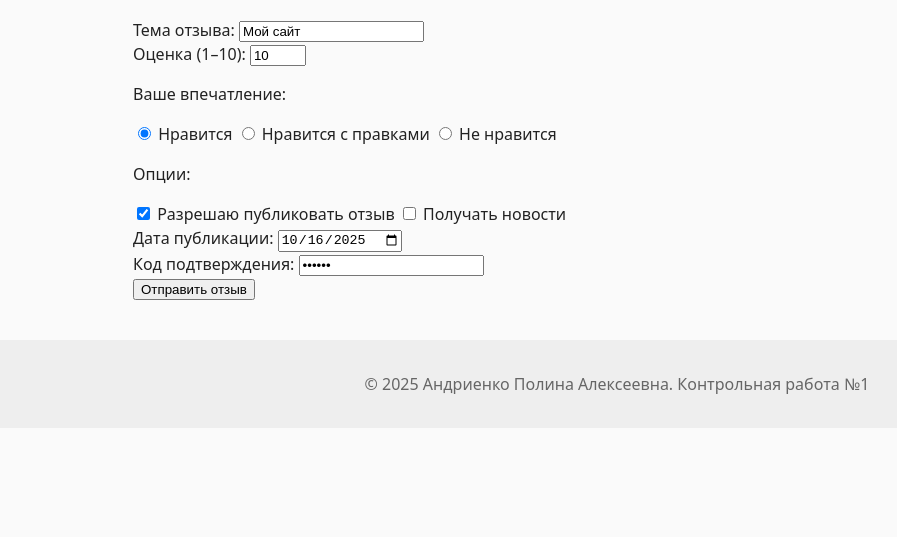
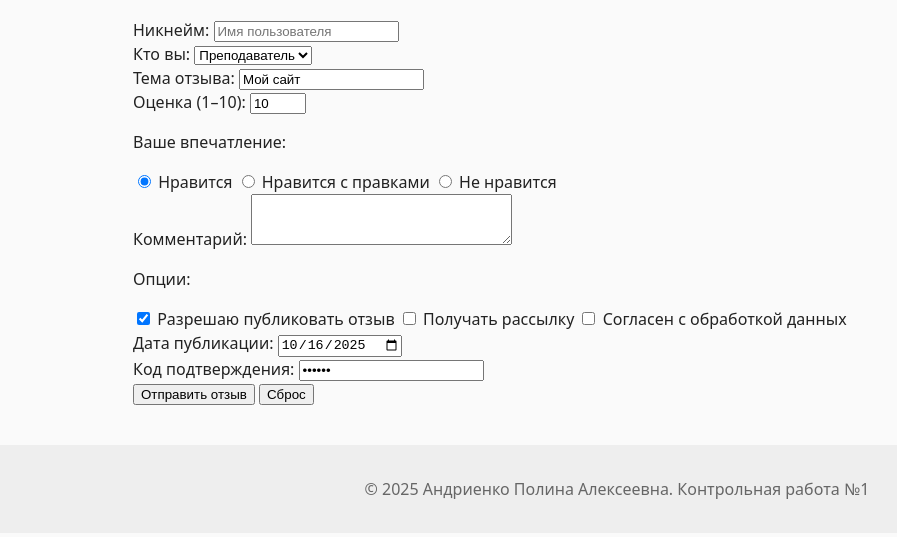
Before and after one commit to ponchigs/ponchigs_portfolio, a plain HTML site: page feedback.html in a window 1280 px wide. Shown: the part 155-692 px from the top of the page, without its empty margins (23-920 px from the left). Drawn offline with Linux system fonts and the light colour scheme.

Commit message:
Add files via upload

```diff
--- a/feedback.html
+++ b/feedback.html
@@ -26,23 +26,45 @@
   <main>
     <h1>Оставить отзыв</h1>
     <form action="https://ya.ru/search?">
+      <div>
+      <label>Никнейм: <input type="text" name="nickname" placeholder="Имя пользователя"></label><br>
+      <label for="your_post"> Кто вы:</label>
+        <select name="your_post" id="your_post">
+        <option value="student">Студент</option>
+        <option value="teacher" selected>Преподаватель</option>
+        <option value="other">Другое</option>
+      </select><br>
       <label>Тема отзыва: <input type="text" name="topic" value="Мой сайт"></label><br>
-      <label>Оценка (1–10): <input type="number" name="rating" min="1" max="10" value="10"></label><br>
+      <label>Оценка (1–10): <input type="number" name="rating" min="1" max="10" value="10"></label>
+      </div>
 
       <p>Ваше впечатление:</p>
+      <div>
       <label><input type="radio" name="mood" value="like" checked> Нравится</label>
       <label><input type="radio" name="mood" value="ok"> Нравится с правками</label>
-      <label><input type="radio" name="mood" value="no"> Не нравится</label><br>
+      <label><input type="radio" name="mood" value="no"> Не нравится</label>
+      </div>
+
+      <div>
+      <label for="comment"> Комментарий:</label>
+      <textarea name="comment" id="comment" rows="3" cols="30"> </textarea>
+      </div>
 
       <p>Опции:</p>
+      <div>
       <label><input type="checkbox" name="publish" value="yes" checked> Разрешаю публиковать отзыв</label>
-      <label><input type="checkbox" name="news" value="yes"> Получать новости</label><br>
+      <label><input type="checkbox" name="news" value="yes"> Получать рассылку</label>
+      <label><input type="checkbox" name="agree" value="yes"> Согласен с обработкой данных</label>
+      </div>
 
+      <div>
       <label>Дата публикации: <input type="date" name="pub_date"></label><br>
       <label>Код подтверждения: <input type="password" name="code" value="secret"></label><br>
       <input type="hidden" name="form_id" value="FEEDBACK_01">
+      </div>
 
       <button type="submit">Отправить отзыв</button>
+      <button type="reset">Сброс</button>
     </form>
     <script>
       const pd=document.querySelector('input[name="pub_date"]');
```
